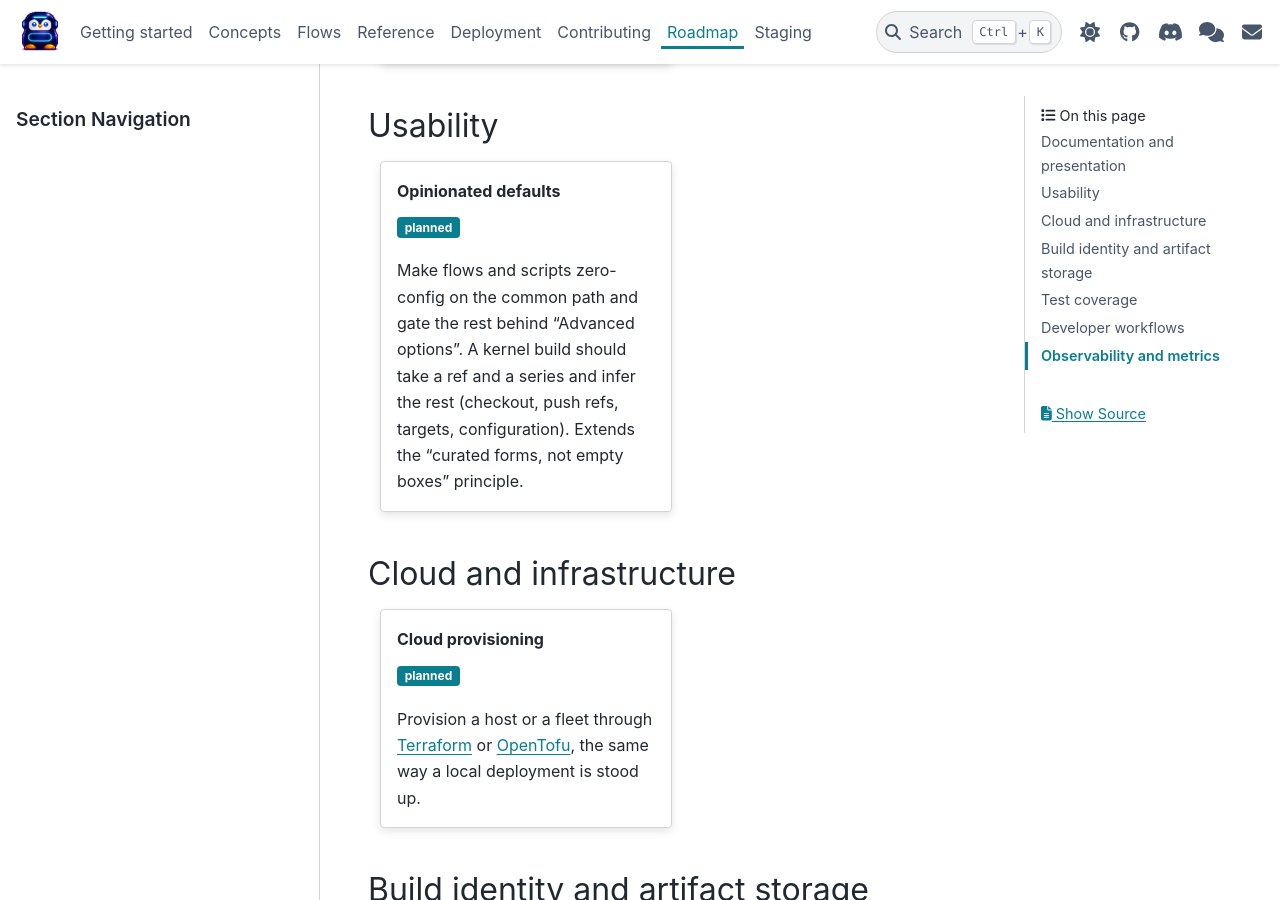
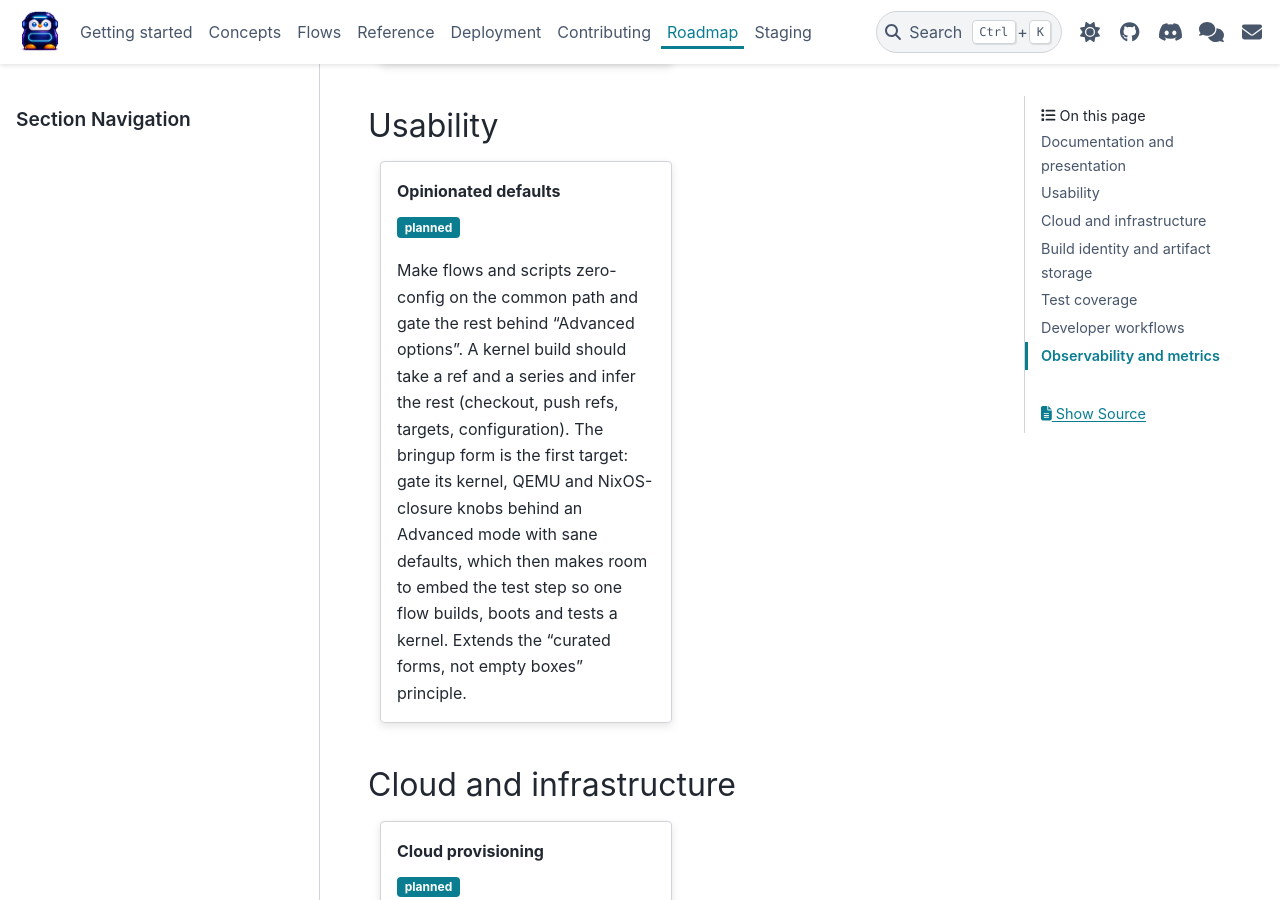
Before and after one commit to dagomez137/kdevops-ng, a Sphinx documentation site: the page built from docs/roadmap.rst, in a window 1280 px wide and 900 px high, scrolled down 1222 px. Built offline with Sphinx 7.4.7 and the PyData theme 0.15.4, drawn with Linux system fonts in a browser that asks for light colours.

Commit message:
docs: note the bringup Advanced mode in opinionated defaults
The opinionated-defaults card spoke only of a kernel build inferring its
ref and series. Name the concrete first target: gate the bringup form's
kernel, QEMU and NixOS-closure knobs behind an Advanced mode with sane
defaults, which is also the prerequisite for embedding the test step so
one flow builds, boots and tests a kernel.

Generated-by: Claude AI
Signed-off-by: Daniel Gomez <da.gomez@kernel.org>

```diff
--- a/docs/roadmap.rst
+++ b/docs/roadmap.rst
@@ -68,7 +68,10 @@ Usability
 
       Make flows and scripts zero-config on the common path and gate the rest
       behind "Advanced options". A kernel build should take a ref and a series
-      and infer the rest (checkout, push refs, targets, configuration). Extends
+      and infer the rest (checkout, push refs, targets, configuration). The
+      bringup form is the first target: gate its kernel, QEMU and NixOS-closure
+      knobs behind an Advanced mode with sane defaults, which then makes room to
+      embed the test step so one flow builds, boots and tests a kernel. Extends
       the "curated forms, not empty boxes" principle.
 
 Cloud and infrastructure
```
